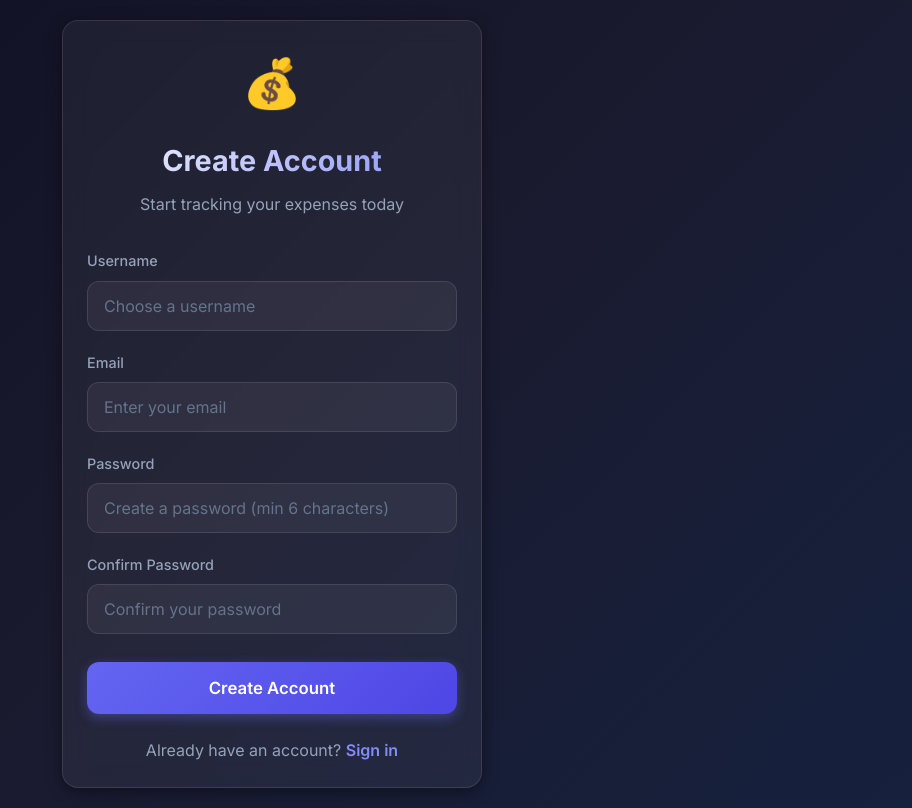
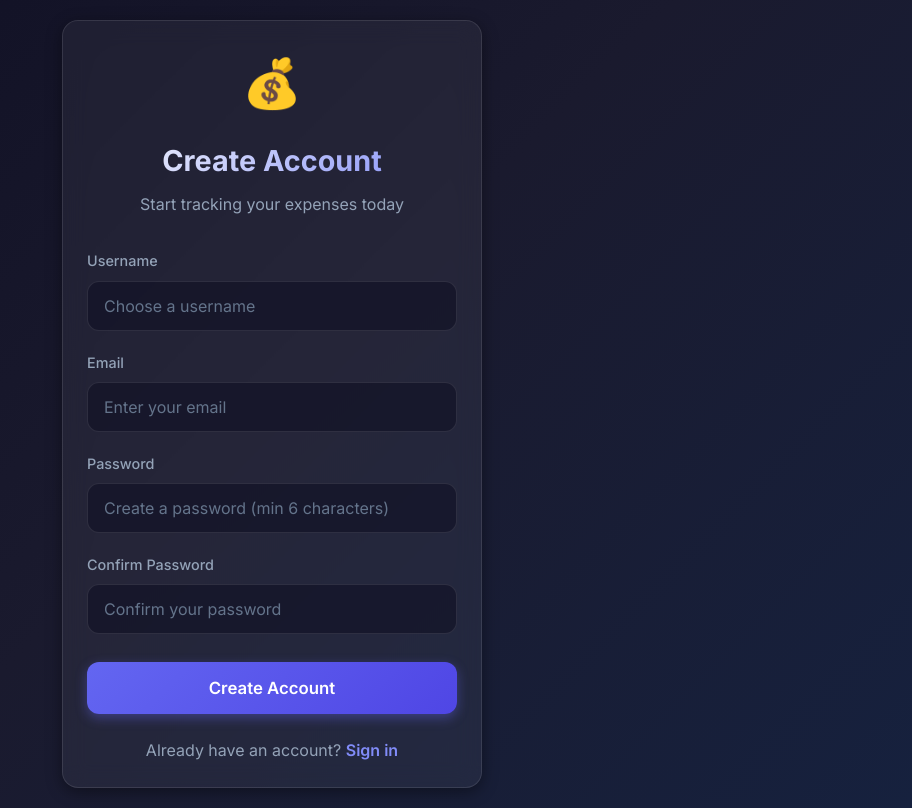
Before and after one commit to Obsann/Budgetflow, a React (Vite) app in the folder BudgetFlow-MERN/client/: page /register in a window 1280 px wide. Shown: the whole page, without its empty margins (368-1280 px from the left). Built offline with nearby package versions, Linux system fonts and the light colour scheme; no server answers.

Commit message:
fix: global visibility update - dark inputs with white text

```diff
--- a/BudgetFlow-MERN/client/src/index.css
+++ b/BudgetFlow-MERN/client/src/index.css
@@ -172,13 +172,19 @@ body {
 .form-select {
     width: 100%;
     padding: 14px 16px;
-    background: var(--bg-glass);
+    background: rgba(15, 15, 35, 0.6);
     border: 1px solid var(--border-color);
     border-radius: var(--radius-md);
     color: var(--text-primary);
     font-family: inherit;
     font-size: 1rem;
     transition: all var(--transition-fast);
+}
+
+/* Ensure options have dark background in dropdowns */
+.form-select option {
+    background: var(--bg-secondary);
+    color: var(--text-primary);
 }
 
 .form-input:focus,
```
